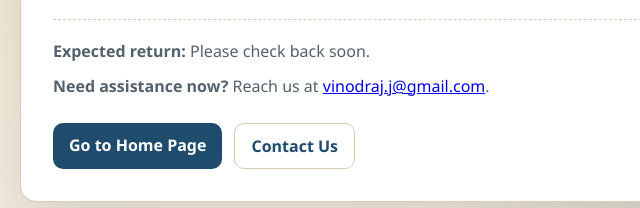
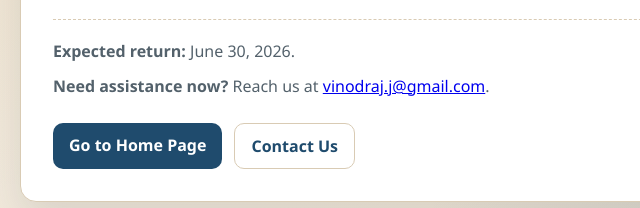
Before and after one commit to jvinodraj/ziongospelministry.org, a plain HTML site: page maintenance.html in a window 1280 px wide. Shown: the part 413-621 px from the top of the page, 260-900 px from the left. Drawn offline with Linux system fonts and the light colour scheme.

```diff
--- a/maintenance.html
+++ b/maintenance.html
@@ -130,7 +130,7 @@
     </p>
 
     <section class="meta" aria-label="Maintenance details">
-      <p><strong>Expected return:</strong> Please check back soon.</p>
+      <p><strong>Expected return:</strong> June 30, 2026.</p>
       <p><strong>Need assistance now?</strong> Reach us at <a href="mailto:vinodraj.j@gmail.com">vinodraj.j@gmail.com</a>.</p>
     </section>
 
```
